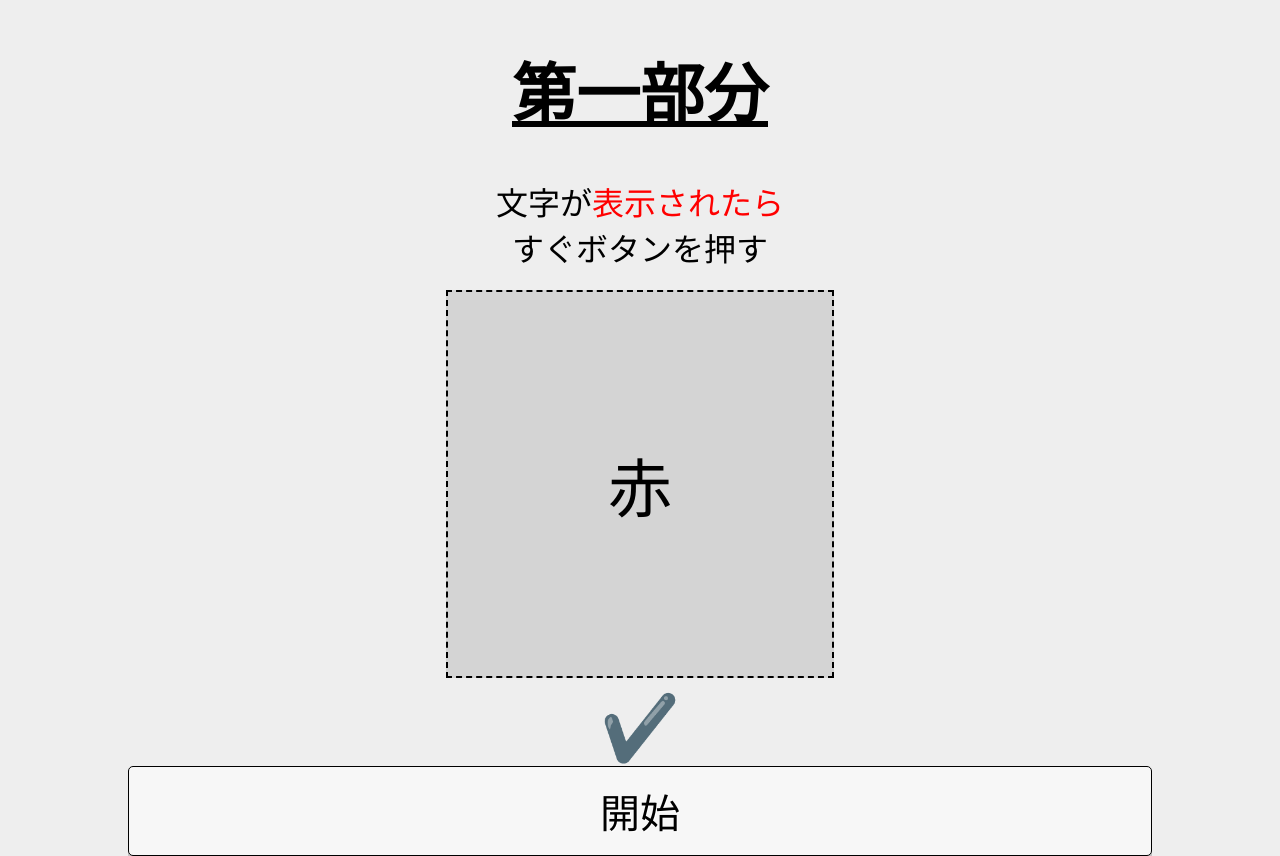
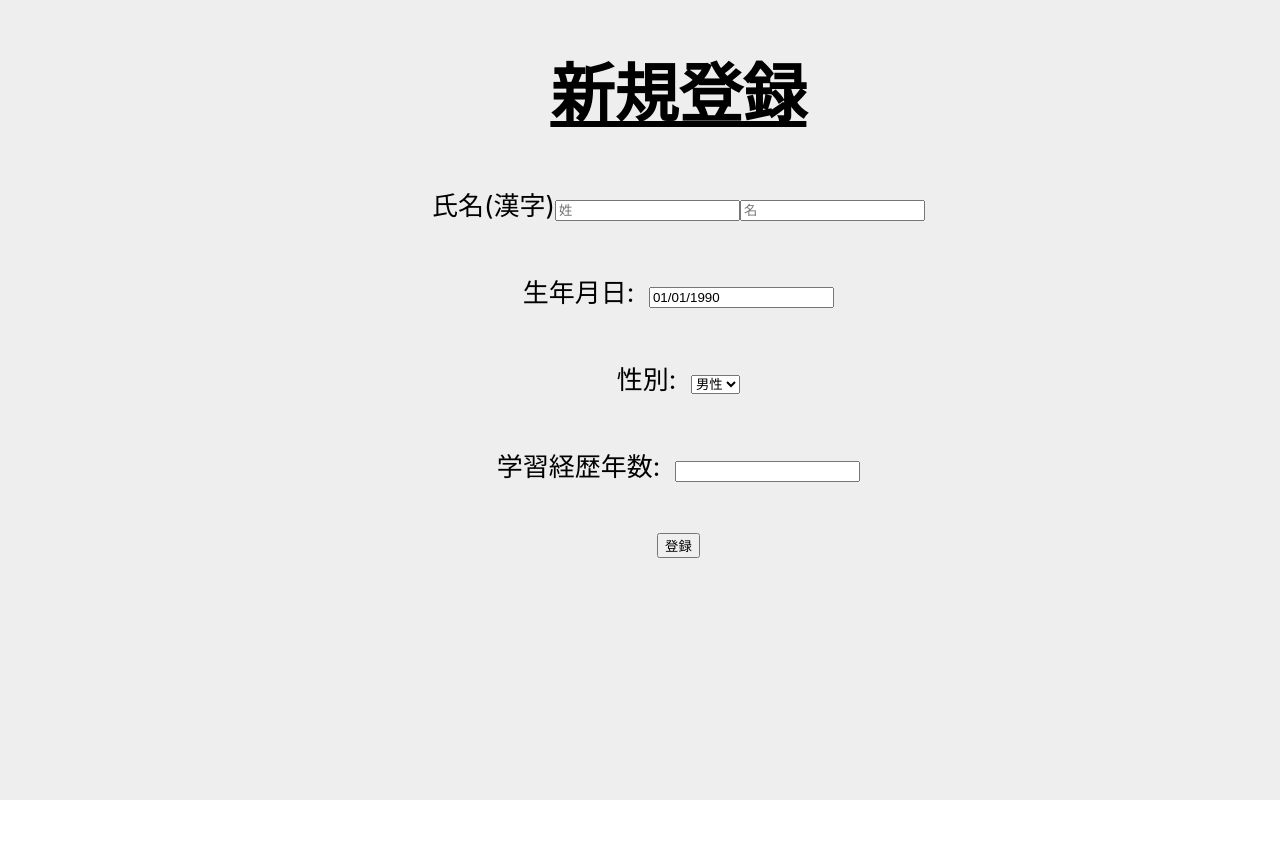
Before and after one commit to huxianyin/Stroop_CNSVS, a React (Create React App) app: page / in a window 1280 px wide. After the commit the page ends 800 px from the top, so only its background shows below. Built offline with nearby package versions, Linux system fonts and the light colour scheme.

Commit message:
add login page

```diff
--- a/package.json
+++ b/package.json
@@ -9,6 +9,7 @@
         "@testing-library/react": "^13.4.0",
         "@testing-library/user-event": "^13.5.0",
         "react": "^18.2.0",
+        "react-datepicker": "^4.14.1",
         "react-dom": "^18.2.0",
         "react-router-dom": "^6.11.0",
         "react-scripts": "5.0.1",
--- a/src/App.css
+++ b/src/App.css
@@ -22,3 +22,15 @@ h2 {
     color: black;
     font-size: 5vh;
 }
+
+.MyForm {
+    justify-content: space-between;
+    height: 100vh;
+    align-items: flex-start;
+    margin-left: 6vw;
+}
+
+.row {
+    margin-top: 50px;
+    align-self: flex-end;
+}
--- a/src/App.js
+++ b/src/App.js
@@ -1,5 +1,6 @@
 import logo from './logo.svg';
 import './App.css';
+import Login from './components/Login';
 import PartOne from './components/PartOne';
 import PartTwo from './components/PartTwo';
 import PartThree from './components/PartThree';
@@ -25,10 +26,12 @@ const settings = {
 }
 
 function App() {
+  const [login, setLogin] = useState(false);
   const [partOneFinished, setPartOneFinished] = useState(false);
   const [partTwoFinished, setPartTwoFinished] = useState(false);
   const [partThreeFinished, setPartThreeFinished] = useState(false);
   const [responseData, setResponseDate] = useState([]);
+  const [userInfo, setUserInfo] = useState({});
 
   const UpdateResponseData = (data)=>{
     setResponseDate([...responseData, data]);
@@ -48,13 +51,21 @@ function App() {
     }
     return array;
   }
-
+  const GenerateInterval= (mean,variation) =>{
+    const min = mean - variation;
+    const max = mean + variation;
+    return Math.floor(Math.random()*(max-min+1) + min);
+  }
 
   const render=()=>{
-    if(!partOneFinished){
+    if(!login){
+      return (<Login setUserInfo={setUserInfo} onStart={()=>{setLogin(true)}}></Login>)
+    }
+    else if(!partOneFinished){
       return (<PartOne colors={colors} settings={settings}
       onFinished={()=>setPartOneFinished(true)}
       shuffle={shuffle}
+      GenerateInterval={GenerateInterval}
       UpdateResponseData={UpdateResponseData}>
       </PartOne>);
     }
@@ -62,6 +73,7 @@ function App() {
       return (<PartTwo colors={colors} settings={settings}
       onFinished={()=>setPartTwoFinished(true)}
       shuffle={shuffle}
+      GenerateInterval={GenerateInterval}
       UpdateResponseData={UpdateResponseData}>
       </PartTwo>);
     }
@@ -69,11 +81,12 @@ function App() {
       return (<PartThree colors={colors} settings={settings}
       onFinished={()=>setPartThreeFinished(true)}
       shuffle={shuffle}
+      GenerateInterval={GenerateInterval}
       UpdateResponseData={UpdateResponseData}>
       </PartThree>);
     }
     else{
-      return (<FinishPage settings={settings} data={responseData} ></FinishPage>);
+      return (<FinishPage settings={settings} data={responseData} userInfo={userInfo}></FinishPage>);
     }
   }
 
@@ -81,6 +94,11 @@ function App() {
   return (
     <BrowserRouter>
      <div className="App">
+      <header>
+      <link rel="stylesheet" href="https://stackpath.bootstrapcdn.com/bootstrap/4.1.0/css/bootstrap.min.css"
+        integrity="sha384-9gVQ4dYFwwWSjIDZnLEWnxCjeSWFphJiwGPXr1jddIhOegiu1FwO5qRGvFXOdJZ4"
+        crossorigin="anonymous"></link>
+      </header>
         <div className='body'>
           {render()}
         </div>
--- a/src/components/FinishPage.js
+++ b/src/components/FinishPage.js
@@ -14,9 +14,8 @@ const metrics_jp_dict = {
 
 function FinishPage(props) {
   const [metrics, setMetrics] = useState({});
-  const userID = useLocation()["search"].split('=')[1];
 
-  console.log(userID);
+  console.log(props.userInfo);
 
   const calc_part1_metrics=(data)=>{
     var simple_rt = 0;
@@ -90,7 +89,7 @@ function FinishPage(props) {
   }
 
   useEffect(()=>{
-    console.log("upload!!!\nuser=",userID, "\ndata:",props.data, "\nmetrics",metrics);
+    console.log("upload!!!\nuser=",props.userInfo, "\ndata:",props.data, "\nmetrics",metrics);
     //TODO upload to google cloud platform bucket
   }
   ,[metrics])
@@ -100,9 +99,9 @@ function FinishPage(props) {
   },[])
     return (
       <div>
-        <h2>終了🎉</h2>
+        <h2>🎉終了🎉</h2>
         <div className="Performance">
-          <h3>今回の成績：</h3>
+          <h3>{props.userInfo.name}の今回の成績：</h3>
           <table>
             <tbody>
               <tr>
--- /dev/null
+++ b/src/components/Login.js
@@ -0,0 +1,55 @@
+import { useState,useEffect } from 'react';
+import DatePicker from "react-datepicker";
+import "react-datepicker/dist/react-datepicker.css";
+import '../App.css';
+
+function Login({setUserInfo,onStart}) {
+
+    const [familyName, setFamilyName] = useState("");
+    const [firstName, setFirstName] = useState("");
+    const [gender,setGender] = useState(false);
+    const [exp, setExp] = useState(0);
+    const [birth, setBirth] = useState(new Date("1990-01-01"));
+
+    const submit =()=>{
+        setUserInfo({
+            "name":familyName+" "+firstName,
+            "gender":gender?"女性":"男性",
+            "birthday":birth,
+            "experience":exp
+        });
+        onStart();
+    }
+
+    return <div className="MyForm">
+        <h1>新規登録</h1>
+
+        <div className="input-group row">
+            <span class="input-group-text">氏名(漢字)</span>
+            <input type="text" aria-label="First name" class="form-control" placeholder='姓'  onChange={(e) => setFamilyName(e.target.value)} />
+            <input type="text" aria-label="Last name" class="form-control" placeholder='名'  onChange={(e) => setFirstName(e.target.value)} />
+        </div>
+
+        <div className="row">
+            <span >生年月日:&nbsp;&nbsp;</span>
+            <DatePicker selected={birth} onChange={(date) => setBirth(date)} />
+        </div>
+
+        <div className="row">
+            <spane>性別:&nbsp;&nbsp;</spane>
+            <select onChange={(value)=>setGender(value)}>
+                <option value={false}>男性</option>
+                <option value={true}>女性</option>
+            </select>
+        </div>
+
+        <div className="row">
+            <span >学習経歴年数:&nbsp;&nbsp;</span>
+            <input type="number" onChange={(e) => setExp(e.target.value)} />
+        </div>
+
+        <button className='btn btn-primary btn-lg row' onClick={submit}>登録</button>
+    </div>
+}
+
+export default Login;
--- a/src/components/PartOne.js
+++ b/src/components/PartOne.js
@@ -4,7 +4,7 @@ import '../css/Part.css';
 import '../css/btn.css'
 const part = 1;
 
-function PartOne({colors,settings,onFinished,shuffle,UpdateResponseData}) {
+function PartOne({colors,settings,onFinished,shuffle,GenerateInterval,UpdateResponseData}) {
   const [started, setStarted] = useState(false);
   const [trial, setTrial] = useState(-1);
   const [trialStartTime, setTrialStartTime] = useState(0);
@@ -27,13 +27,6 @@ function PartOne({colors,settings,onFinished,shuffle,UpdateResponseData}) {
     setStimuliArray(array.slice(0,settings.trials));
   }
 
-  const GenerateInterval = (mean,variation) => {
-    const max = mean + variation;
-    const min = mean - variation;
-    const interval = Math.floor(Math.random() * (max - min + 1) + min);
-    return interval;
-  }
-
   const PresentStimuli = async()=>{
     var cnt = 0;
     while(cnt < settings.trials){
@@ -44,8 +37,7 @@ function PartOne({colors,settings,onFinished,shuffle,UpdateResponseData}) {
       //present stimuli
       setStimuli(stimuliArray[cnt]);
 
-      const interval =GenerateInterval(settings.interval,settings.interval_variation);
-      console.log(interval);
+      const interval = GenerateInterval(settings.interval,settings.interval_variation);
       await sleep(interval);
 
       //update record data
--- a/src/components/PartThree.js
+++ b/src/components/PartThree.js
@@ -4,7 +4,7 @@ import '../css/Part.css';
 import '../css/btn.css'
 const part = 3;
 
-function PartThree({colors,settings,onFinished,shuffle,UpdateResponseData}) {
+function PartThree({colors,settings,onFinished,shuffle,GenerateInterval,UpdateResponseData}) {
   const [started, setStarted] = useState(false);
   const [trial, setTrial] = useState(-1);
   const [trialStartTime, setTrialStartTime] = useState(0);
@@ -58,13 +58,6 @@ function PartThree({colors,settings,onFinished,shuffle,UpdateResponseData}) {
     //console.log(name,tmpset,rand,tmpset[rand].color);
     return tmpset[rand].color;
 
-  }
-
-  const GenerateInterval = (mean,variation) => {
-    const max = mean + variation;
-    const min = mean - variation;
-    const interval = Math.floor(Math.random() * (max - min + 1) + min);
-    return interval;
   }
 
   const PresentStimuli = async()=>{
--- a/src/components/PartTwo.js
+++ b/src/components/PartTwo.js
@@ -4,7 +4,7 @@ import '../css/Part.css';
 import '../css/btn.css'
 const part = 2;
 
-function PartTwo({colors,settings,onFinished,shuffle,UpdateResponseData}) {
+function PartTwo({colors,settings,onFinished,shuffle,GenerateInterval,UpdateResponseData}) {
   const [started, setStarted] = useState(false);
   const [trial, setTrial] = useState(-1);
   const [trialStartTime, setTrialStartTime] = useState(0);
@@ -57,13 +57,6 @@ function PartTwo({colors,settings,onFinished,shuffle,UpdateResponseData}) {
     //console.log(name,tmpset,rand,tmpset[rand].color);
     return tmpset[rand].color;
 
-  }
-
-  const GenerateInterval = (mean,variation) => {
-    const max = mean + variation;
-    const min = mean - variation;
-    const interval = Math.floor(Math.random() * (max - min + 1) + min);
-    return interval;
   }
 
   const PresentStimuli = async()=>{
```
Also changed, not shown: 1 other file (tests, documents, lock files or other folders).
